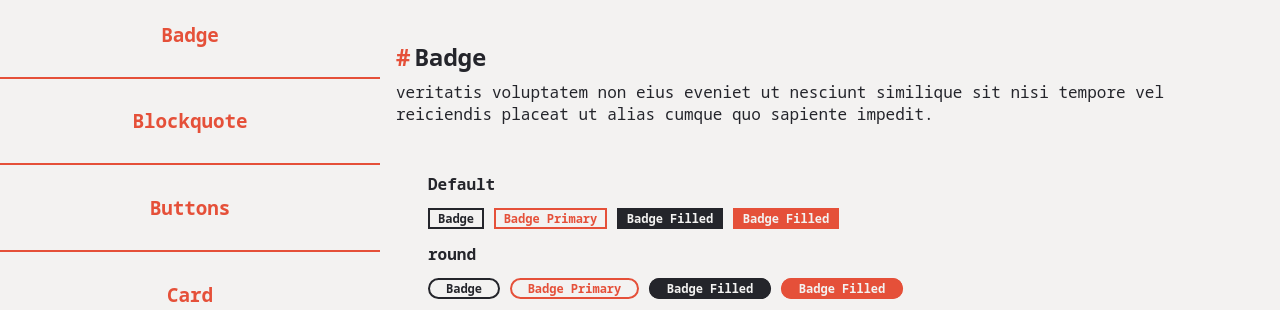
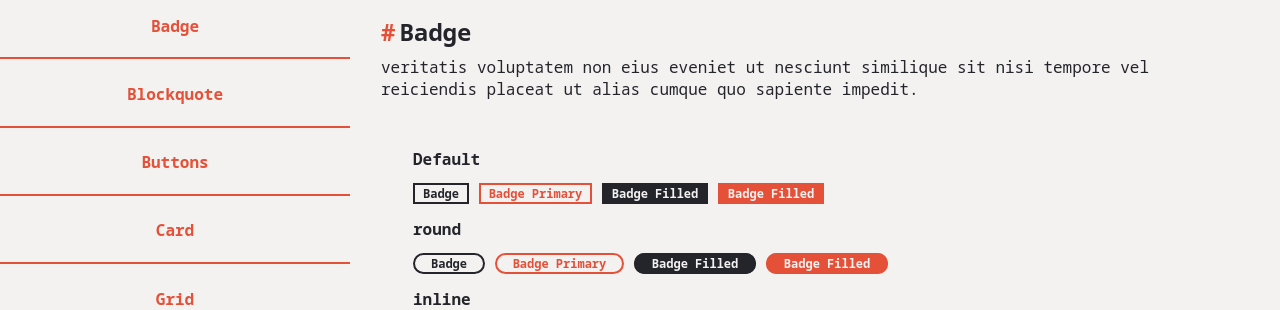
Before and after one commit to Lucake/Brutus, a plain HTML site: page index.html in a window 1280 px wide. Shown: the part 57-367 px from the top of the page. Drawn offline with Linux system fonts and the light colour scheme.

Commit message:
Fixed docs layout scroll and sizes

```diff
--- a/brutus.css
+++ b/brutus.css
@@ -127,17 +127,18 @@ spacer {
     ======================================================================================== */
 /*#region header*/
 header {
+    --header-size:3rem;
     display: flex;
     justify-content: space-between;
     align-items: center;
     color: var(--black);
     font-size: 1.6rem;
-
     width: 100%;
     border-bottom: var(--black) var(--border-size) solid;
     padding: 0px 20px;
     background-color: var(--bg);
     z-index: 999;
+    height:var(--header-size);
 }
 
 header.fixed {
@@ -174,7 +175,7 @@ nav {
     width: 100%;
     color: var(--black);
     border: var(--black) var(--border-size) solid;
-    font-size: 1.2rem;
+    font-size: 1rem;
     text-align: center;
     font-weight: 600;
 }
@@ -196,7 +197,7 @@ nav.vertical>* {
     border-bottom: var(--border-size) var(--black) solid;
     border-color: inherit;
     color: inherit;
-    padding-block: 1.8rem;
+    padding-block: 1.3rem;
 }
 
 nav.vertical>*:last-child {
@@ -256,7 +257,6 @@ nav.primary>*:hover,
 /*#region Main*/
 
 main {
-    padding: 1.5rem 0;
     margin: 0 auto;
     max-width: 900px;
 }
--- a/index.html
+++ b/index.html
@@ -13,7 +13,7 @@
     <link rel="stylesheet" href="./style.css" />
   </head>
 
-  <body class="scroll-primary">
+  <body>
     <!-- partial:index.partial.html -->
     <header class="primary fixed">
       <b>BRUTUS</b>
@@ -25,11 +25,9 @@
     </header>
 
     <div class="content">
-      <div class="primary menu scroll-primary">
-        <nav class="vertical" id="sideMenu"></nav>
-      </div>
+        <nav class="vertical primary scroll-primary" id="sideMenu"></nav>
 
-      <main>
+      <main class="scroll-primary">
         <section id="badge">
           <h2 class="marker">Badge</h2>
           <p>
--- a/style.css
+++ b/style.css
@@ -1,32 +1,25 @@
-.menu {
+.content {
+    display: flex;
+    position:relative;
+    height:calc(100vh - 3rem);
+    overflow-y: hidden;
+}
+
+#sideMenu {
     --width: 40%;
-    --max-width: 450px;
+    --max-width: 350px;
     width: var(--width);
     max-width: var(--max-width);
     height: 100%;
     overflow-y: scroll;
-    border-color: inherit;
-    position: sticky;
-    top: 3.08rem;
-    left: 0;
-}
-
-#sideMenu {
     width: 100%;
     border: 0;
-    border-bottom:2px solid;
     height:100%;
 }
 
 main {
     width: -webkit-fill-available;
-}
-
-.content {
-    display: flex;
-    padding-top:2.9rem;
-    margin-top:-2.9rem;
-    position:relative;
+    overflow-y:scroll
 }
 
 .section table.w-40 {
```
